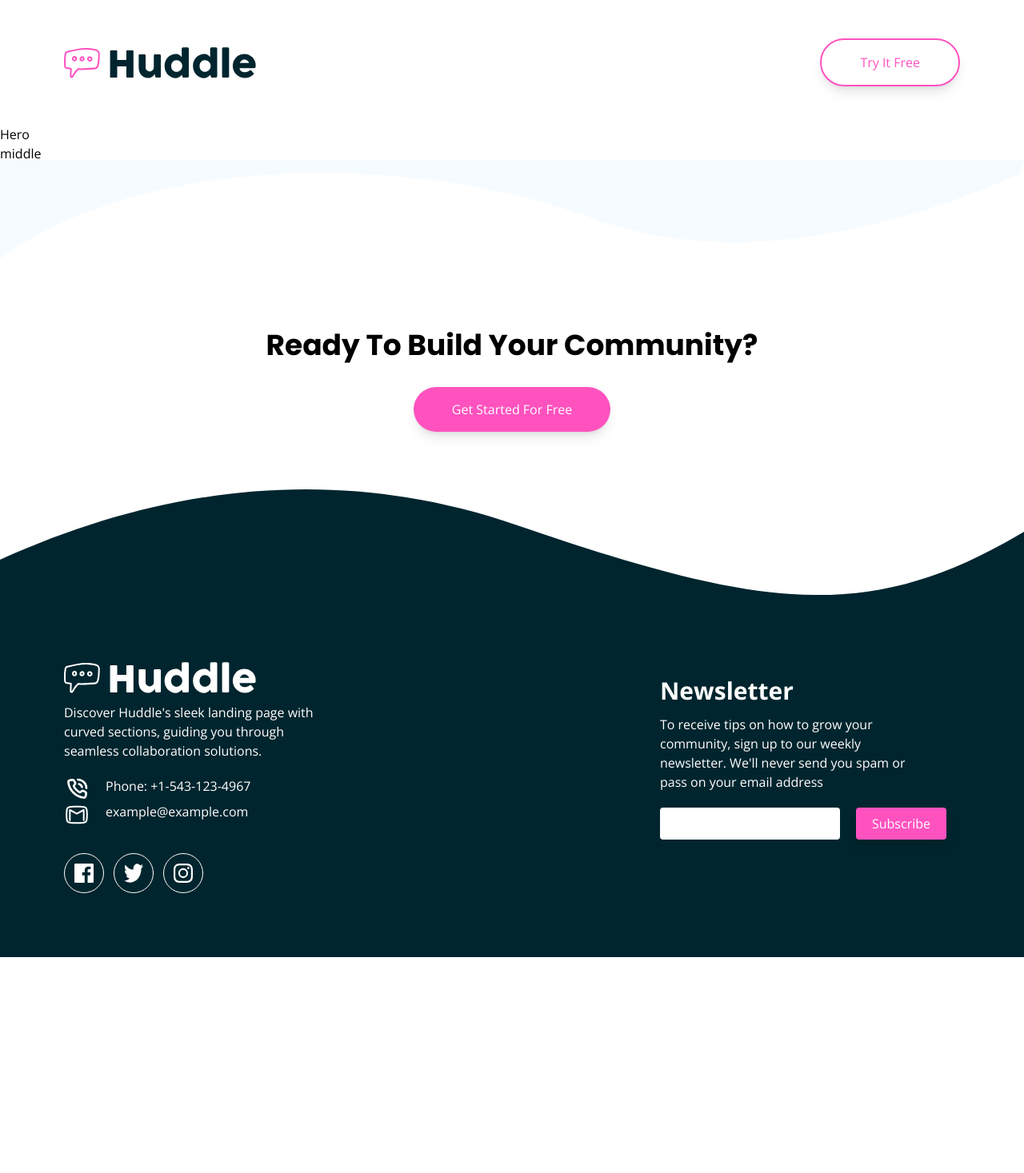
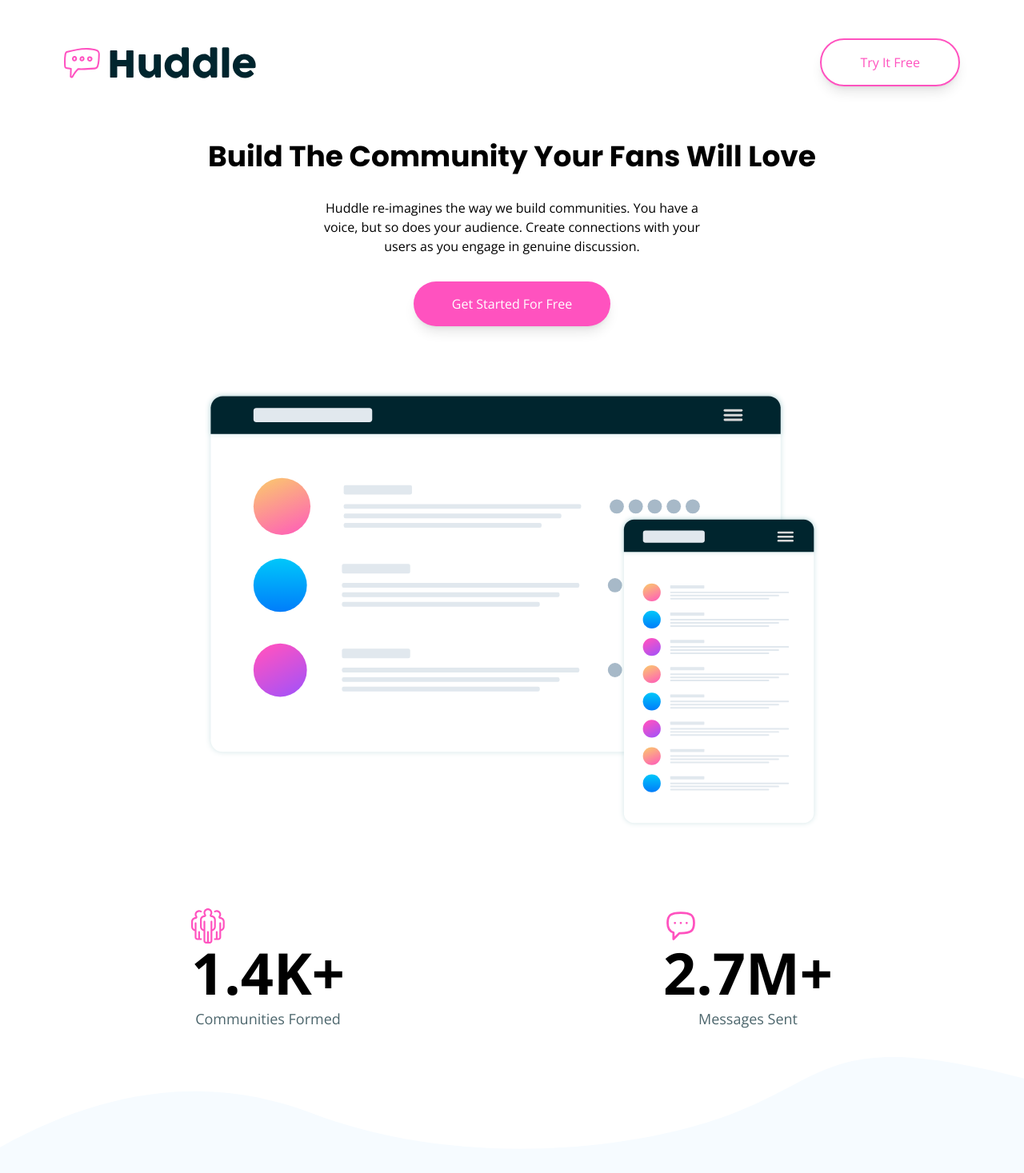
Before and after one commit to RomaLetodiani/huddle-with-curves, a React (Vite) app: page / in a window 1280 px wide. Shown: the top 1467 px of the page at 80% size. Before the commit the page ends 1197 px from the top, so only its background shows below. Built offline with nearby package versions, Linux system fonts and the light colour scheme.

Commit message:
Built Hero seciton

```diff
--- a/src/components/scenes/Hero.tsx
+++ b/src/components/scenes/Hero.tsx
@@ -1,5 +1,41 @@
+import SectionWrapper from '../SectionWrapper';
+import TextsWithButton from '../TextsWithButton';
+import hero from '../../assets/images/hero.svg';
+import Rate from '../Rate';
+import { Rates } from '../shared/consts';
+import useMediaQuery from '../shared/hooks/UseMediaQuery';
+import curveBottom from '../../assets/images/bg-section-top-desktop-1.svg';
+import curveBottomMobile from '../../assets/images/bg-section-top-mobile-1.svg';
+
 const Hero = () => {
-  return <div>Hero</div>;
+  const isMobile = useMediaQuery('(max-width: 768px)');
+  return (
+    <div className="relative pb-24 md:pb-44">
+      <SectionWrapper>
+        <div className="p-5 md:px-20">
+          <TextsWithButton
+            title="Build The Community Your Fans Will Love"
+            desc="Huddle re-imagines the way we build communities. You have a voice, but so does your audience. Create connections with your users as you engage in genuine discussion."
+          />
+          <div className="m-auto w-4/5 my-10 md:my-20">
+            <img className="w-full" src={hero} alt="hero banner" />
+          </div>
+        </div>
+        <div className="flex flex-col md:flex-row justify-around items-center gap-10 md:gap-20">
+          {Rates.map(({ id, ...rest }) => (
+            <Rate key={id} {...rest} />
+          ))}
+        </div>
+      </SectionWrapper>
+      <div className="absolute -bottom-1 w-full">
+        <img
+          className="w-full h-full max-h-44 object-cover"
+          src={isMobile ? curveBottomMobile : curveBottom}
+          alt=""
+        />
+      </div>
+    </div>
+  );
 };
 
 export default Hero;
```
